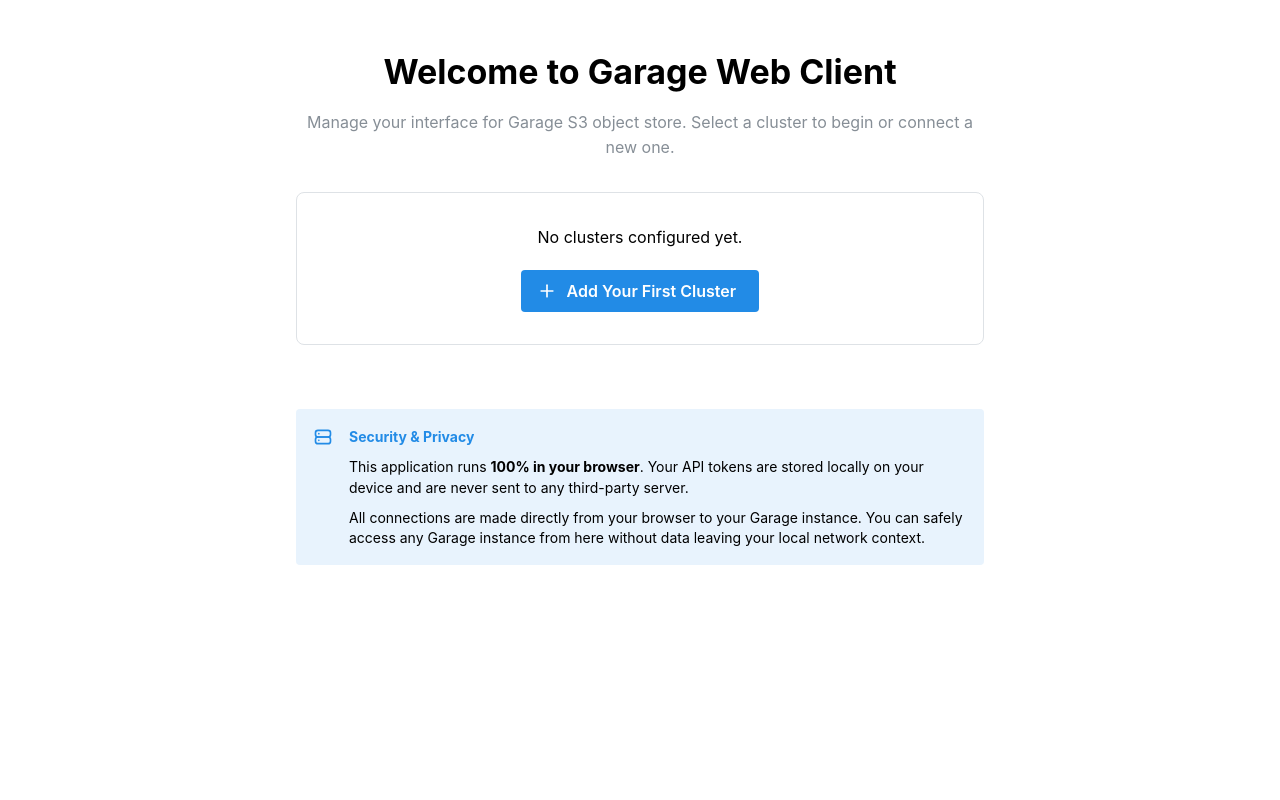
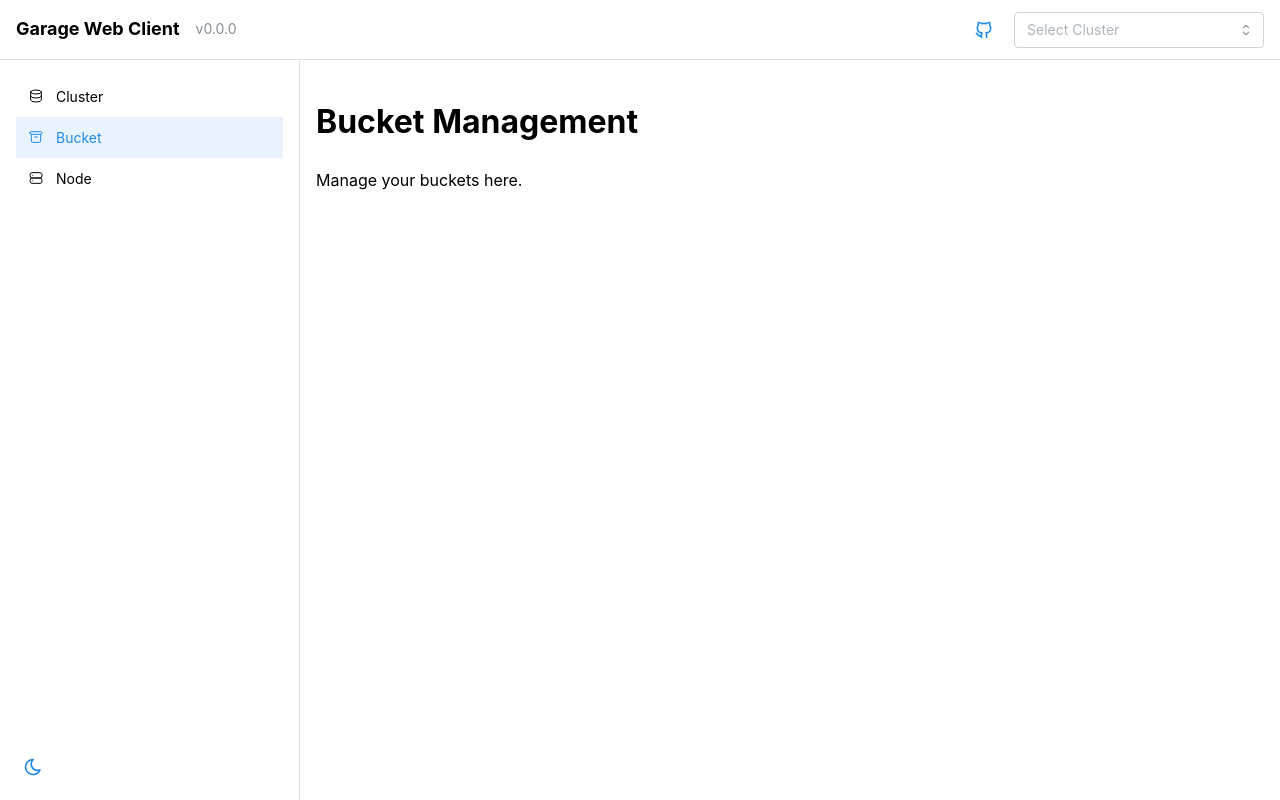
Before and after one commit to owan-io1992/garage-web-client, a React (Vite) app in the folder garage-web-client/: page /bucket in a window 1280 px wide. Before the commit this address led to /. Built offline with nearby package versions, Linux system fonts and the light colour scheme.

Commit message:
update navbar

```diff
--- a/garage-web-client/index.html
+++ b/garage-web-client/index.html
@@ -5,6 +5,7 @@
     <link rel="icon" type="image/svg+xml" href="/vite.svg" />
     <meta name="viewport" content="width=device-width, initial-scale=1.0" />
     <title>garage-web-client</title>
+    <script src="https://unpkg.com/@mantine/core@8.3.10/styles.css"></script>
   </head>
   <body>
     <div id="root"></div>
--- a/garage-web-client/package.json
+++ b/garage-web-client/package.json
@@ -1,7 +1,7 @@
 {
   "name": "garage-web-client",
   "private": true,
-  "version": "0.0.0",
+  "version": "0.0.1",
   "type": "module",
   "scripts": {
     "dev": "vite",
--- a/garage-web-client/src/App.tsx
+++ b/garage-web-client/src/App.tsx
@@ -1,8 +1,7 @@
 import { Routes, Route, Navigate } from "react-router-dom";
 import { AppLayout } from "./components/Layout/AppLayout";
 import { WelcomePage } from "./pages/Welcome/WelcomePage";
-import { ManageClustersPage } from "./pages/Cluster/ManageClustersPage";
-import { ClusterHealthPage } from "./pages/Cluster/Health/ClusterHealthPage";
+import { ManageClustersPage } from "./pages/ManageClustersPage";
 
 // function App() {
 //   const activeClusterId = useClusterStore((state) => state.activeClusterId);
@@ -16,12 +15,10 @@ function App() {
       <Route path="/" element={<WelcomePage />} />
       <Route path="/manage-clusters" element={<ManageClustersPage />} />
 
-      {/* Protected Cluster Routes */}
-      <Route path="/cluster/:clusterId" element={<AppLayout />}>
-        <Route path="health" element={<ClusterHealthPage />} />
-        {/* Default redirect to health for now */}
-        <Route index element={<Navigate to="health" replace />} />
-      </Route>
+      {/* Cluster Pages */}
+      <Route path="/health" element={<AppLayout />} />
+      <Route path="/bucket" element={<AppLayout />} />
+      <Route path="/node" element={<AppLayout />} />
 
       {/* Catch all redirect to Welcome */}
       <Route path="*" element={<Navigate to="/" replace />} />
--- a/garage-web-client/src/components/Layout/AppLayout.tsx
+++ b/garage-web-client/src/components/Layout/AppLayout.tsx
@@ -1,16 +1,37 @@
-import { AppShell, Burger, Group, Text, Select, NavLink } from "@mantine/core";
+import {
+  AppShell,
+  Burger,
+  Group,
+  Text,
+  Select,
+  NavLink,
+  ActionIcon,
+  useMantineColorScheme,
+} from "@mantine/core";
 import { useDisclosure } from "@mantine/hooks";
-import { useNavigate, useParams, Outlet, useLocation } from "react-router-dom";
+import { useNavigate, useLocation, useSearchParams } from "react-router-dom";
 import { useClusterStore } from "../../store/clusterStore";
-import { IconActivity, IconServer } from "@tabler/icons-react";
+import {
+  IconServer,
+  IconSun,
+  IconMoon,
+  IconBrandGithub,
+  IconDatabase,
+  IconArchive,
+} from "@tabler/icons-react";
+import { ClusterPage } from "../../pages/Cluster";
+import { BucketPage } from "../../pages/Bucket/BucketPage";
+import { NodePage } from "../../pages/Node/NodePage";
 import { useEffect } from "react";
 
 export function AppLayout() {
   const [opened, { toggle }] = useDisclosure();
   const { clusters, setActiveCluster, activeClusterId } = useClusterStore();
-  const { clusterId } = useParams<{ clusterId: string }>();
+  const [searchParams] = useSearchParams();
+  const clusterId = searchParams.get("clusterId");
   const navigate = useNavigate();
   const location = useLocation();
+  const { colorScheme, toggleColorScheme } = useMantineColorScheme();
 
   useEffect(() => {
     if (clusterId && clusterId !== activeClusterId) {
@@ -22,7 +43,7 @@ export function AppLayout() {
     if (value === "manage-clusters") {
       navigate("/manage-clusters");
     } else if (value) {
-      navigate(`/cluster/${value}/health`);
+      navigate(`/health?clusterId=${value}`);
     }
   };
 
@@ -48,9 +69,20 @@ export function AppLayout() {
             <Text fw={700} size="lg">
               Garage Web Client
             </Text>
+            <Text size="sm" c="dimmed">
+              v0.0.0
+            </Text>
           </Group>
 
           <Group>
+            <ActionIcon
+              component="a"
+              href="https://github.com/owan-io1992/garage-web-client"
+              target="_blank"
+              variant="subtle"
+            >
+              <IconBrandGithub size={20} />
+            </ActionIcon>
             <Select
               placeholder="Select Cluster"
               data={[
@@ -66,24 +98,46 @@ export function AppLayout() {
         </Group>
       </AppShell.Header>
 
-      <AppShell.Navbar p="md">
+      <AppShell.Navbar
+        p="md"
+        style={{ display: "flex", flexDirection: "column" }}
+      >
         <NavLink
           label="Cluster"
+          leftSection={<IconDatabase size={16} stroke={1.5} />}
+          active={location.pathname === "/health"}
+          onClick={() => navigate(`/health?clusterId=${activeClusterId}`)}
+        />
+
+        <NavLink
+          label="Bucket"
+          leftSection={<IconArchive size={16} stroke={1.5} />}
+          active={location.pathname === "/bucket"}
+          onClick={() => navigate(`/bucket?clusterId=${activeClusterId}`)}
+        />
+
+        <NavLink
+          label="Node"
           leftSection={<IconServer size={16} stroke={1.5} />}
-          childrenOffset={28}
-          defaultOpened
-        >
-          <NavLink
-            label="Health Status"
-            leftSection={<IconActivity size={16} stroke={1.5} />}
-            active={location.pathname.includes("/health")}
-            onClick={() => navigate("health")}
-          />
-        </NavLink>
+          active={location.pathname === "/node"}
+          onClick={() => navigate(`/node?clusterId=${activeClusterId}`)}
+        />
+
+        <div style={{ marginTop: "auto" }}>
+          <ActionIcon onClick={toggleColorScheme} variant="subtle" size="lg">
+            {colorScheme === "dark" ? (
+              <IconSun size={20} />
+            ) : (
+              <IconMoon size={20} />
+            )}
+          </ActionIcon>
+        </div>
       </AppShell.Navbar>
 
       <AppShell.Main>
-        <Outlet />
+        {location.pathname === "/health" && <ClusterPage />}
+        {location.pathname === "/bucket" && <BucketPage />}
+        {location.pathname === "/node" && <NodePage />}
       </AppShell.Main>
     </AppShell>
   );
--- /dev/null
+++ b/garage-web-client/src/pages/Bucket/BucketPage.tsx
@@ -0,0 +1,8 @@
+export function BucketPage() {
+  return (
+    <div>
+      <h1>Bucket Management</h1>
+      <p>Manage your buckets here.</p>
+    </div>
+  );
+}
--- a/garage-web-client/src/pages/Cluster/Health/ClusterHealthPage.tsx
+++ b/garage-web-client/src/pages/Cluster.tsx
@@ -12,14 +12,14 @@ import {
   Alert,
 } from "@mantine/core";
 import { useEffect, useState } from "react";
-import { useClusterStore } from "../../../store/clusterStore";
+import { useClusterStore } from "../store/clusterStore";
 import {
   IconAlertCircle,
   IconCheck,
   IconServer,
   IconSlice,
 } from "@tabler/icons-react";
-import { useParams } from "react-router-dom";
+import { useSearchParams } from "react-router-dom";
 
 interface HealthData {
   status: string;
@@ -32,8 +32,9 @@ interface HealthData {
   [key: string]: unknown;
 }
 
-export function ClusterHealthPage() {
-  const { clusterId } = useParams();
+export function ClusterPage() {
+  const [searchParams] = useSearchParams();
+  const clusterId = searchParams.get("clusterId");
   const { clusters } = useClusterStore();
   const [data, setData] = useState<HealthData | null>(null);
   const [loading, setLoading] = useState(false);
--- a/garage-web-client/src/pages/Cluster/ManageClustersPage.tsx
+++ b/garage-web-client/src/pages/ManageClustersPage.tsx
@@ -13,8 +13,8 @@ import {
 } from "@mantine/core";
 import { useForm } from "@mantine/form";
 import { useNavigate } from "react-router-dom";
-import type { ClusterConfig } from "../../store/clusterStore";
-import { useClusterStore } from "../../store/clusterStore";
+import type { ClusterConfig } from "../store/clusterStore";
+import { useClusterStore } from "../store/clusterStore";
 import { IconDeviceFloppy, IconTrash, IconServer } from "@tabler/icons-react";
 
 export function ManageClustersPage() {
--- /dev/null
+++ b/garage-web-client/src/pages/Node/NodePage.tsx
@@ -0,0 +1,8 @@
+export function NodePage() {
+  return (
+    <div>
+      <h1>Node Management</h1>
+      <p>Manage your nodes here.</p>
+    </div>
+  );
+}
--- a/garage-web-client/src/pages/Welcome/WelcomePage.tsx
+++ b/garage-web-client/src/pages/Welcome/WelcomePage.tsx
@@ -39,7 +39,7 @@ export function WelcomePage() {
                 p="xl"
                 radius="md"
                 style={{ cursor: "pointer", transition: "border-color 0.2s" }}
-                onClick={() => navigate(`/cluster/${cluster.id}/health`)}
+                onClick={() => navigate(`/health?clusterId=${cluster.id}`)}
                 className="cluster-card"
               >
                 <Group justify="space-between" mb="xs">
```
Also changed, not shown: 1 other file (tests, documents, lock files or other folders).
